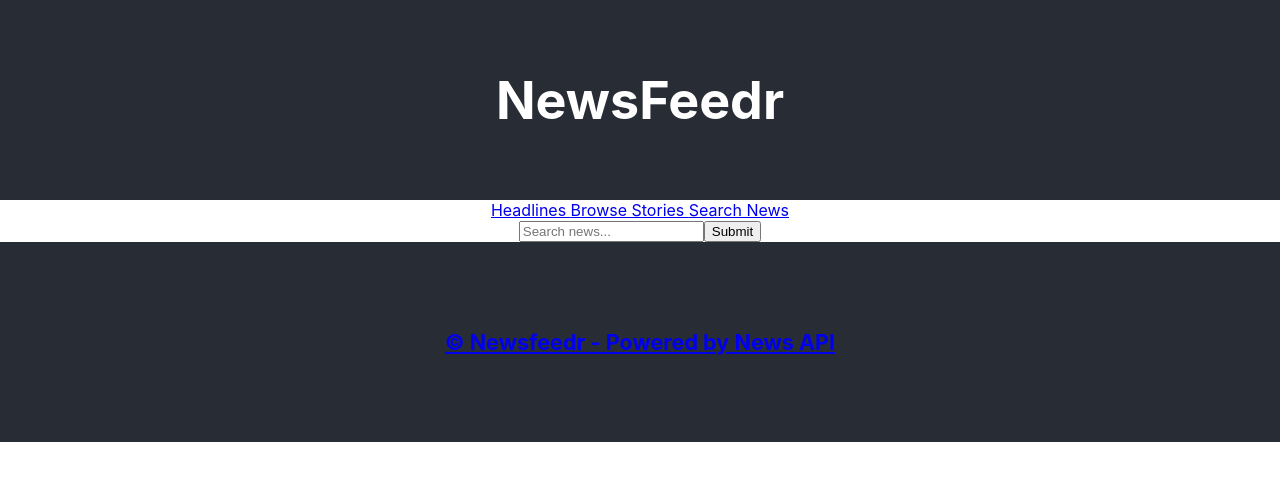
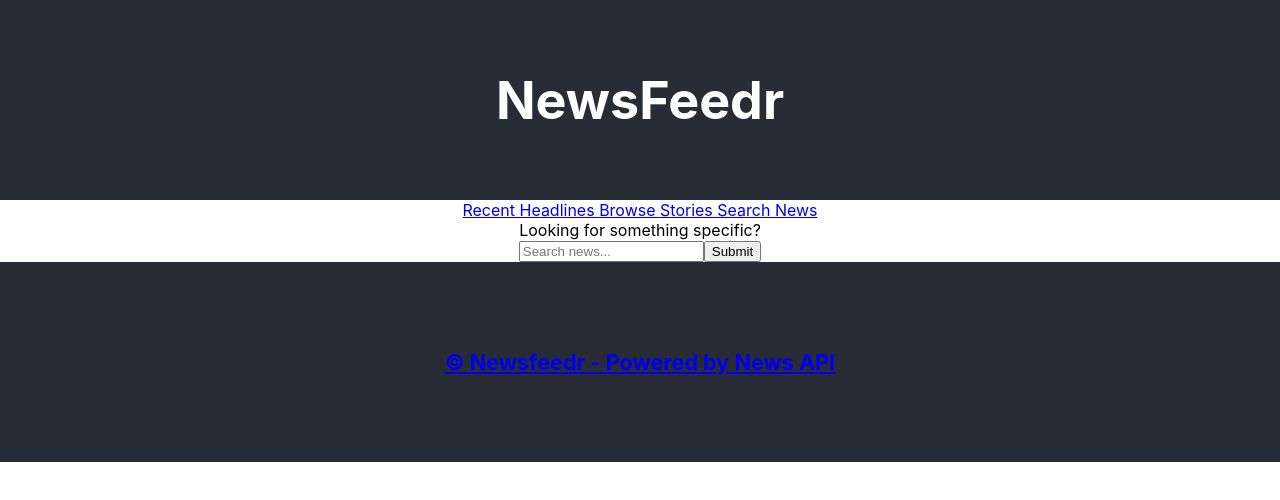
Before and after one commit to yutingcxiang/newsfeedr, a React (Create React App) app in the folder client/: page /search in a window 1280 px wide. Shown: the top 500 px of the page. Built offline with nearby package versions, Linux system fonts and the light colour scheme.

Commit message:
Add moment-react

```diff
--- a/client/package.json
+++ b/client/package.json
@@ -7,6 +7,7 @@
     "moment": "^2.22.2",
     "react": "^16.6.3",
     "react-dom": "^16.6.3",
+    "react-moment": "^0.8.4",
     "react-redux": "^5.1.1",
     "react-router-dom": "^4.3.1",
     "react-scripts": "2.1.1",
--- a/client/src/App.js
+++ b/client/src/App.js
@@ -1,7 +1,7 @@
 import React, { Component } from 'react';
 import './App.css';
 import Navbar from './components/layout/Navbar';
-import moment from 'moment';
+import Moment from 'react-moment';
 
 class App extends Component {
 
--- a/client/src/components/filters/SearchInput.js
+++ b/client/src/components/filters/SearchInput.js
@@ -25,6 +25,7 @@ class SearchInput extends Component {
     return(
       <div>
         <form onSubmit={this.handleSubmit}>
+          <label>Looking for something specific?</label><br />
           <input type="text" placeholder="Search news..." value={this.state.text} onChange={this.handleChange}/>
           <input type="submit" />
         </form>
--- a/client/src/components/layout/Navbar.js
+++ b/client/src/components/layout/Navbar.js
@@ -9,7 +9,7 @@ const Navbar = () => {
   return(
     <Router>
       <div>
-        <Link to="/"> Headlines </Link>
+        <Link to="/"> Recent Headlines </Link>
         <Link to="/sources"> Browse Stories </Link>
         <Link to="/search"> Search News </Link>
 
```
Also changed, not shown: 1 other file (tests, documents, lock files or other folders).
